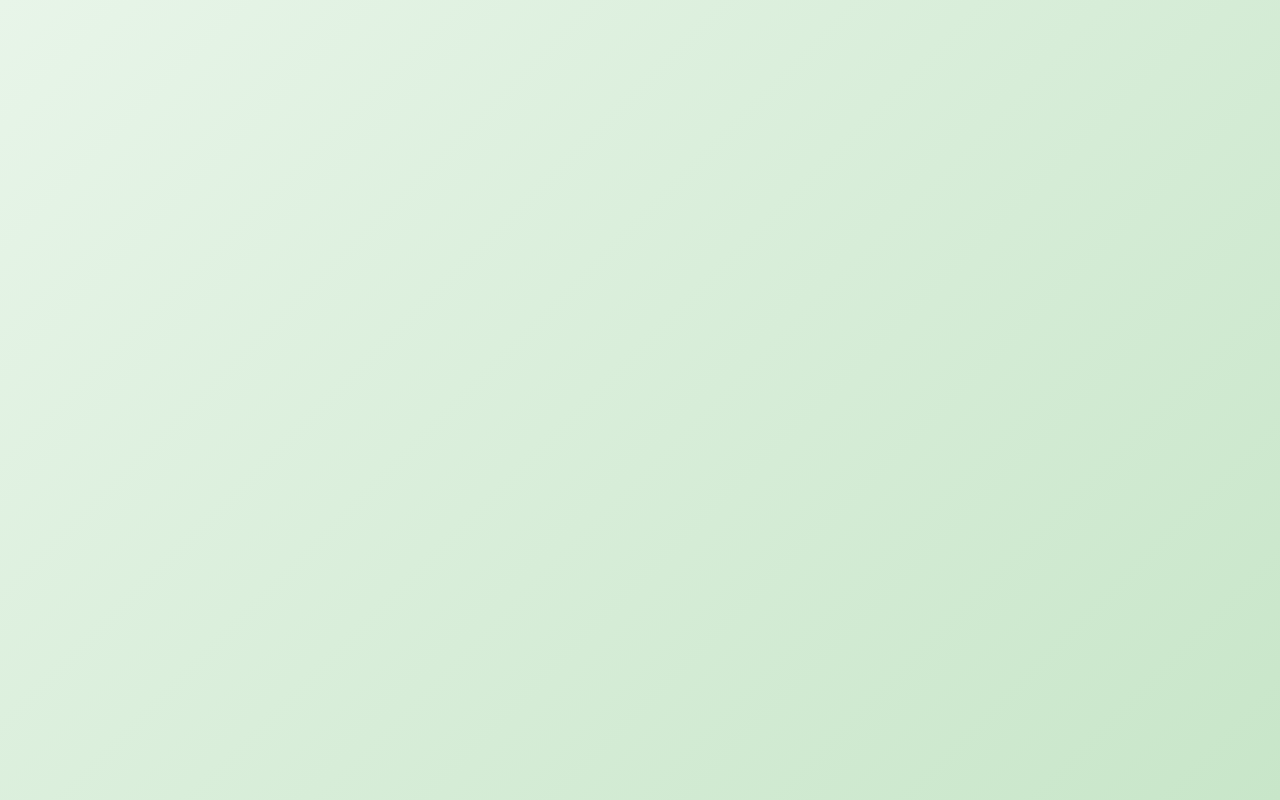
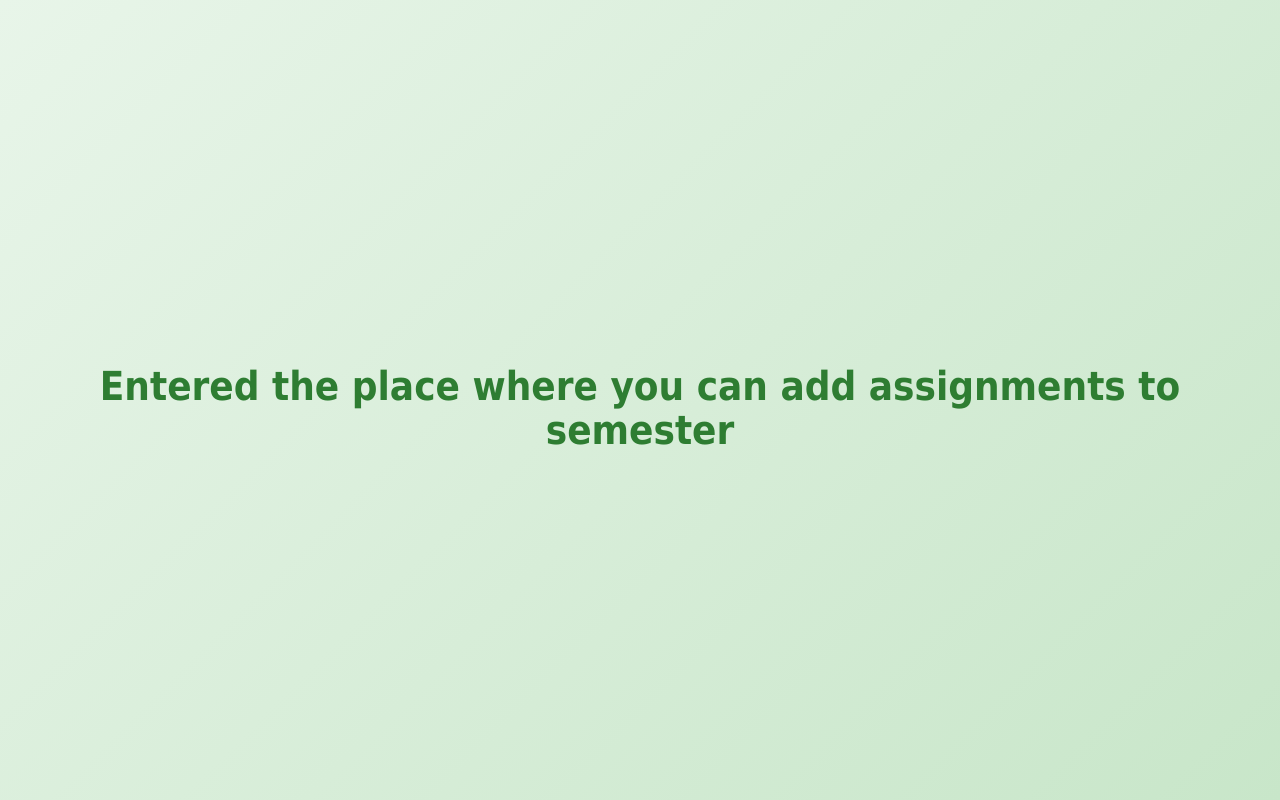
Before and after one commit to AudreyBurrell/Semester-to-do-list, a React (Vite) app: page /AddAssignmentsSemester in a window 1280 px wide. Before the commit this address had no page. Built offline with nearby package versions, Linux system fonts and the light colour scheme.

Commit message:
Setting up the next couple of navigation components

```diff
--- /dev/null
+++ b/src/AddAssignmentsSemester.jsx
@@ -0,0 +1,11 @@
+import './AddAssignmentsSemester.css'
+
+function AddAssignmentsSemester() {
+    return (
+        <div>
+            <h1>Entered the place where you can add assignments to semester</h1>
+        </div>
+    );
+}
+
+export default AddAssignmentsSemester;
--- a/src/AddOrView.jsx
+++ b/src/AddOrView.jsx
@@ -3,11 +3,14 @@ import { useNavigate } from 'react-router-dom';
 //this page will just display instructions and two buttons: a button that leads to a place where they can manually import or import a CSV for start-of semester planning, and the other button leads straight to the to-do list.
 //Maybe I can add something on the semester planning (like a date where the semester ends) and if the date when the semester ends hasn't passed, it just goes straight to the to-do list part if something has already been made for the semester.
 function AddOrView() {
+    const navigate = useNavigate();
     const handleAddItems = () => {
         console.log("Add items clicked");
+        navigate('/AddAssignmentsSemester');
     }
     const handleGoToList = () => {
         console.log("Go to list clicked");
+        navigate('/DailyToDo');
     }
     return (
         <div className = "mainCard">
--- a/src/App.jsx
+++ b/src/App.jsx
@@ -4,6 +4,8 @@ import Home from './Home';
 import AddOrView from './AddOrView'
 //once I have more pages, import them from what's exported at the end of the jsx
 //and then add more routes to the list below
+import DailyToDo from './DailyToDo'
+import AddAssignmentsSemester from './AddAssignmentsSemester'
 
 function App() {
   return (
@@ -11,6 +13,8 @@ function App() {
         <Routes>
           <Route path="/" element={<Home />} />
           <Route path="/AddOrView" element={<AddOrView />} />
+          <Route path="/DailyToDo" element={<DailyToDo />} />
+          <Route path="/AddAssignmentsSemester" element={<AddAssignmentsSemester />} />
         </Routes>
     </BrowserRouter>
 
--- /dev/null
+++ b/src/DailyToDo.jsx
@@ -0,0 +1,17 @@
+import './DailyToDo.css'
+
+function DailyToDo() {
+    return (
+        <div>
+            <h1>Entered To-Do List</h1>
+        </div>
+    );
+}
+
+export default DailyToDo;
+
+//Things that I need
+//A header displaying the date
+// Buttons that change the view from daily to weekly/monthly
+//A place where the list actually shows up with each item in the list with the ability to check off
+//a place where users can go back in and add items manually
```
Also changed, not shown: src/AddAssignmentsSemester.css (added), src/DailyToDo.css (added).
